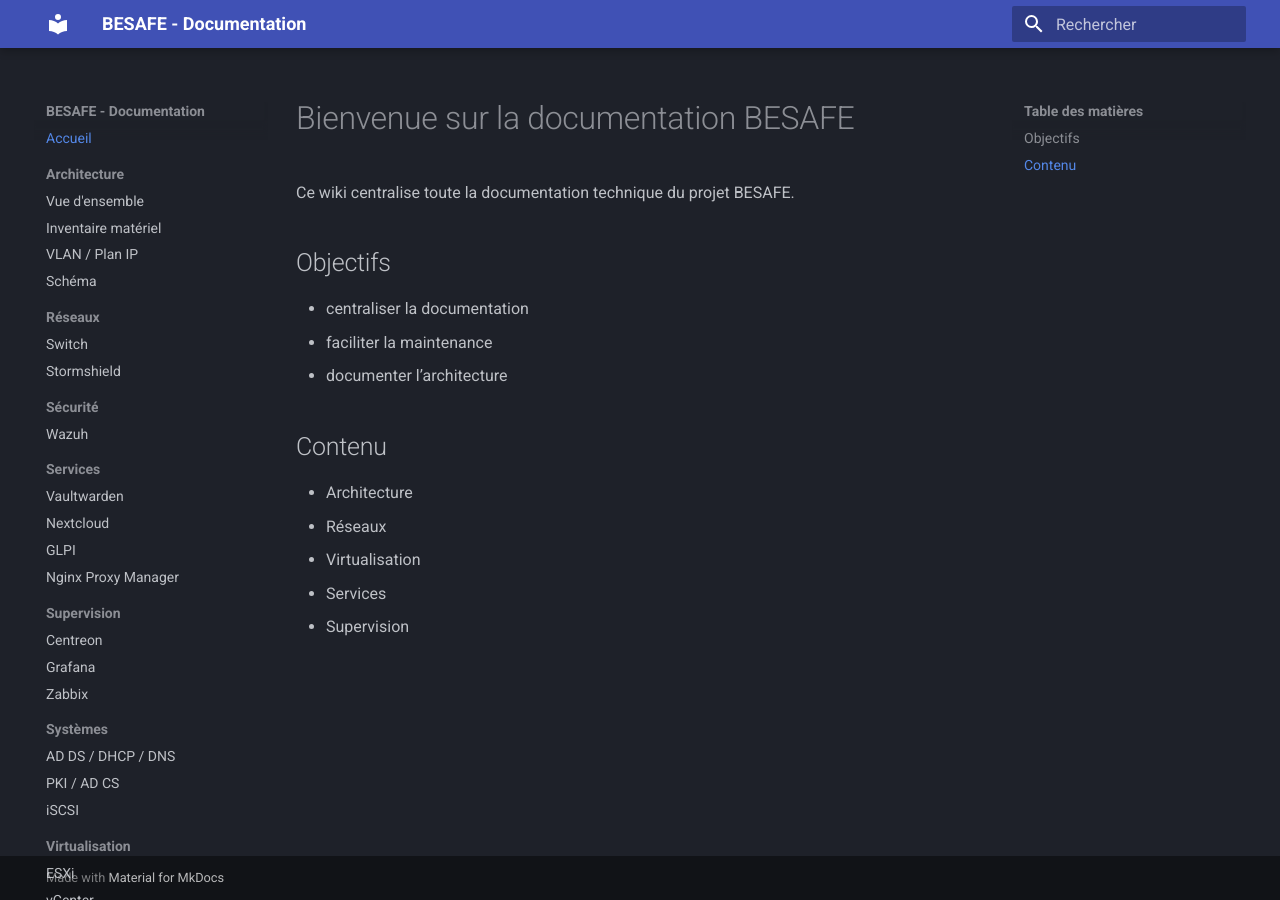
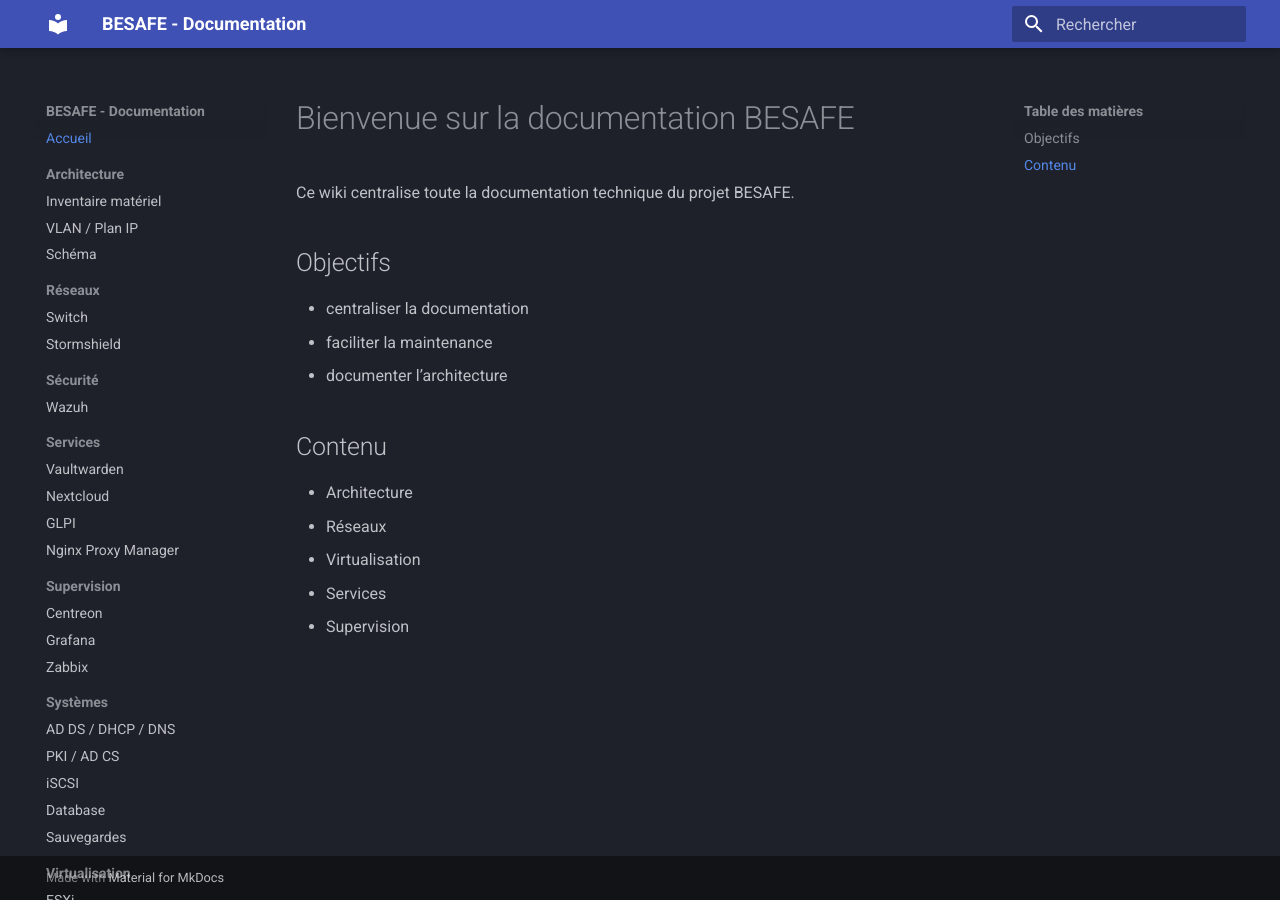
Before and after one commit to IlanGAUSSIN/BESAFE, an MkDocs documentation site: the page built from docs/index.md, in a window 1280 px wide. Built offline with MkDocs 1.6.1 and Material for MkDocs 9.7.7, drawn with Linux system fonts in a browser that asks for light colours; some of the changed lines change nothing that is shown.

Commit message:
Update mkdocs.yml

```diff
--- a/mkdocs.yml
+++ b/mkdocs.yml
@@ -24,7 +24,6 @@ nav:
   - Accueil: index.md
 
   - Architecture:
-      - Vue d'ensemble: architecture/architecture.md
       - Inventaire matériel: architecture/inventaire-materiel.md
       - VLAN / Plan IP: architecture/vlan-plan-ip.md
       - Schéma: architecture/schema.md
@@ -40,7 +39,7 @@ nav:
       - Vaultwarden: services/vaultwarden.md
       - Nextcloud: services/nextcloud.md
       - GLPI: services/glpi.md
-      - Nginx Proxy Manager: services/nginx-proxy-manager.md
+      - Nginx Proxy Manager: services/npm.md
 
   - Supervision:
       - Centreon: supervision/centreon.md
@@ -48,9 +47,11 @@ nav:
       - Zabbix: supervision/zabbix.md
 
   - Systèmes:
-      - AD DS / DHCP / DNS: systemes/ad-ds-dhcp-dns.md
-      - PKI / AD CS: systemes/pki-adcs.md
+      - AD DS / DHCP / DNS: systemes/ad.md
+      - PKI / AD CS: systemes/pki.md
       - iSCSI: systemes/iscsi.md
+      - Database: systemes/db.md
+      - Sauvegardes: systemes/veeambackup.md
 
   - Virtualisation:
       - ESXi: virtualisation/esxi.md
```
